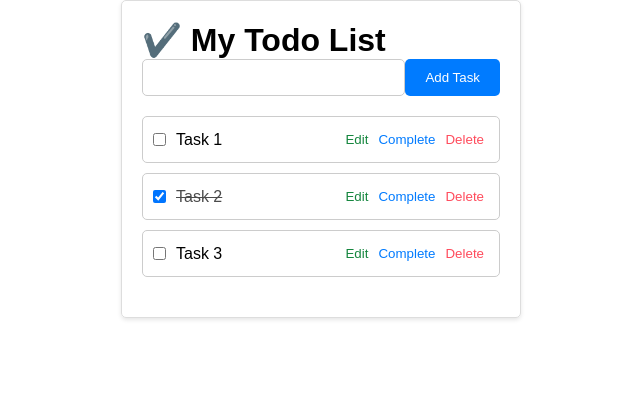
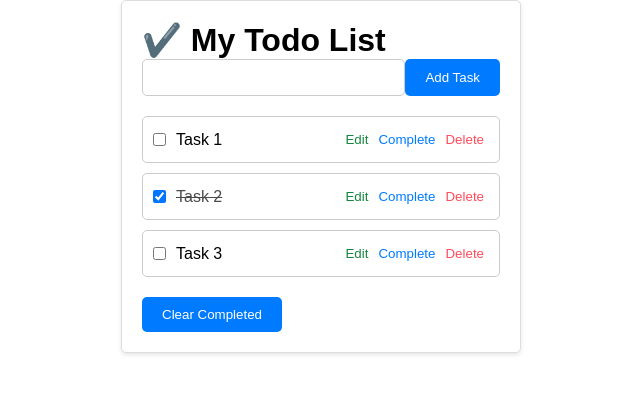
Before and after one commit to valentino111/todo-app-react, a React (Create React App) app: page / in a window 1280 px wide. Shown: the top 394 px of the page, without its empty margins (319-959 px from the left). Built offline with nearby package versions, Linux system fonts and the light colour scheme.

Commit message:
Clear Completed.

```diff
--- a/src/App.js
+++ b/src/App.js
@@ -39,6 +39,10 @@ function TodoApp() {
     );
   }
 
+  function handleClearCompleted() {
+    setTasks(tasks.filter((task) => !task.completed));
+  }
+
   return (
     <div className="todo-app">
       <h1> ✔️ My Todo List</h1>
@@ -49,6 +53,7 @@ function TodoApp() {
         onToggleTask={handleToggleTask}
         onEditTask={handleEditTask}
       ></TaskList>
+      <ClearCompleted onClearCompleted={handleClearCompleted} />
     </div>
   );
 }
@@ -102,7 +107,9 @@ function TaskItem({ task, onDeleteTask, onToggleTask, onEditTask }) {
   const [isEditMode, setIsEditMode] = useState(false);
   const [taskText, setTaskText] = useState(task.text);
 
-  function handleSubmit() {
+  function handleSubmit(e) {
+    e.preventDefault();
+
     onEditTask(task.id, taskText);
     setIsEditMode(false);
   }
@@ -154,3 +161,11 @@ function TaskItem({ task, onDeleteTask, onToggleTask, onEditTask }) {
     </li>
   );
 }
+
+function ClearCompleted({ onClearCompleted }) {
+  return (
+    <button className="add-button" onClick={() => onClearCompleted()}>
+      Clear Completed
+    </button>
+  );
+}
```
